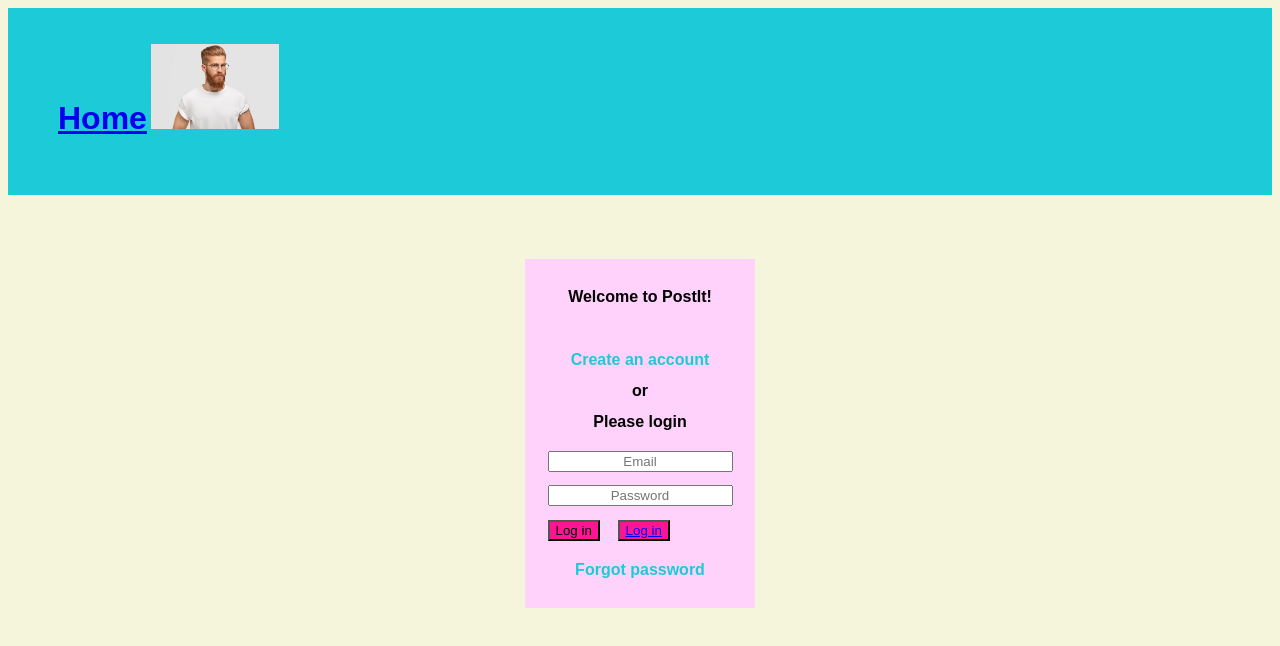
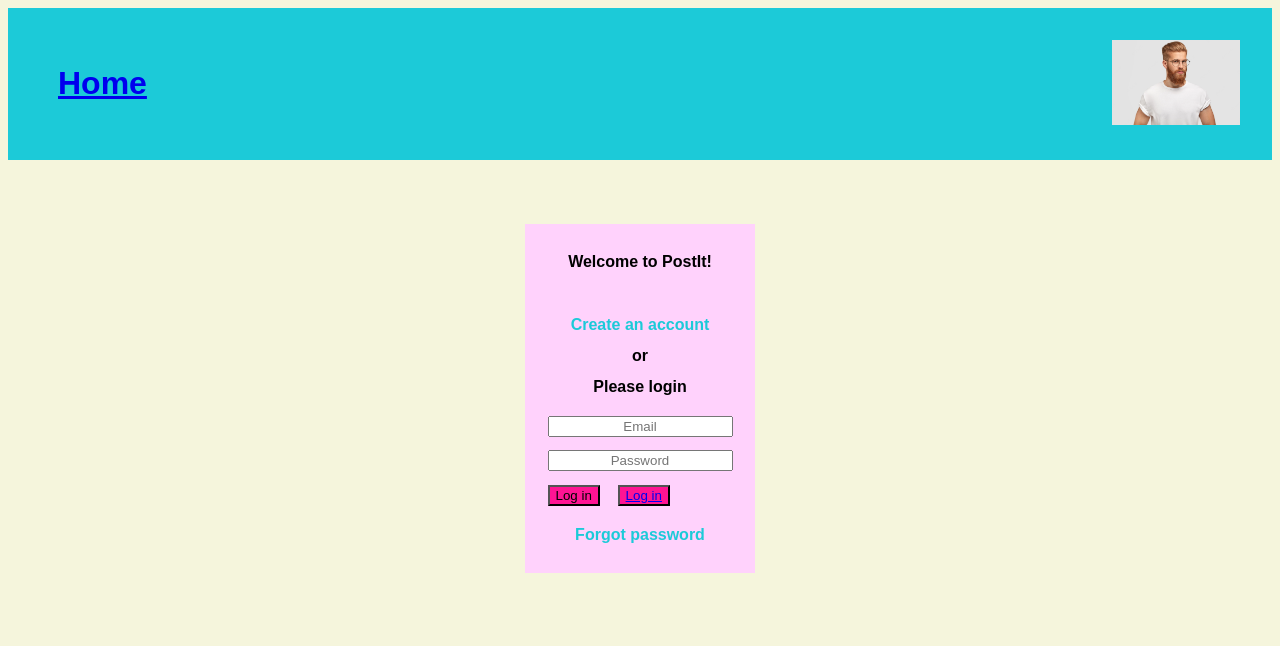
Before and after one commit to UrmiTari/WAD-homework2, a plain HTML site: page login.html in a window 1280 px wide. Drawn offline with Linux system fonts and the light colour scheme.

Commit message:
picture placed to the right hand corner

```diff
--- a/login.html
+++ b/login.html
@@ -16,13 +16,10 @@
                 <li>
                     <h1><a href="index.html" id = "proov">Home</a></h1>
                 </li>
-                <li>
-                    <a><img id="logo" src="res/images/profile2.jpg" alt="My picture"></a>
-                </li>
             </ul>
         </div>
+        <a><img id="logo" src="res/images/profile2.jpg" alt="My picture"></a>
     </nav>
-
 
     <div class="container">
         <div class = "item">
--- a/res/css/styles.css
+++ b/res/css/styles.css
@@ -34,7 +34,9 @@ h1 {
 
 #logo{
     width: 8em;
-    position: center;
+    position: absolute;
+    top: 2.5em;
+    right: 2.5em;
 }
 
 .container{
```
